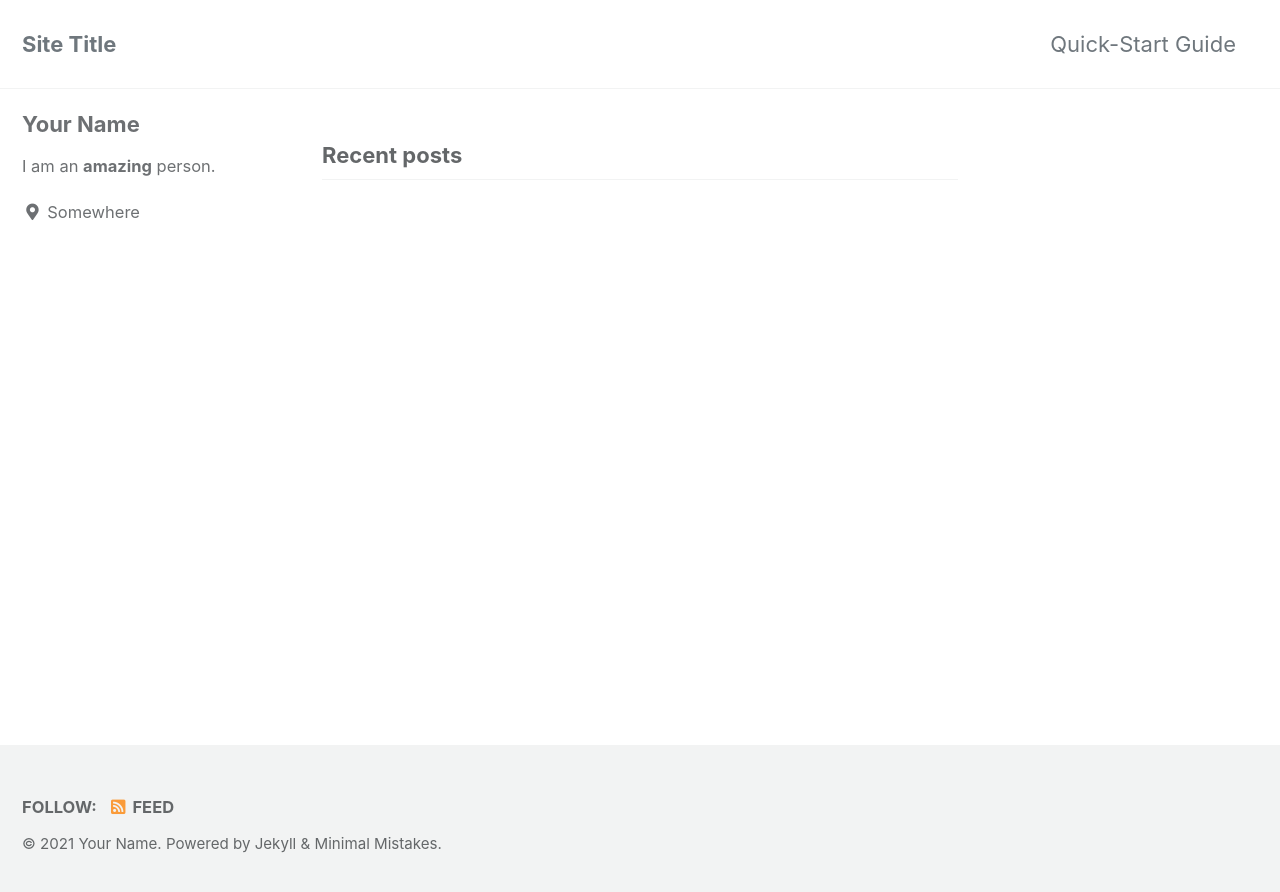
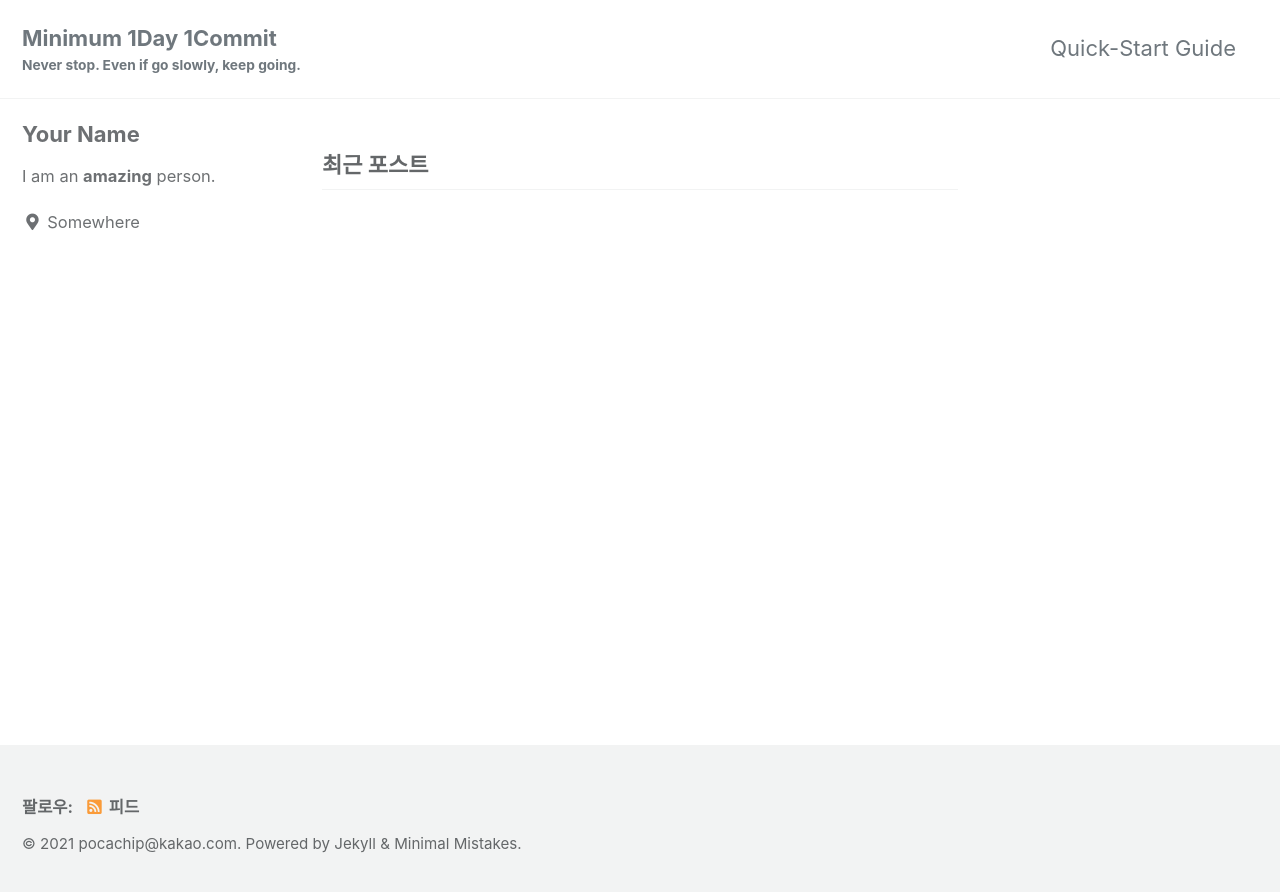
Before and after one commit to iCanWorkItOut/iCanWorkItOut.github.io, a Jekyll site: the page built from index.html, in a window 1280 px wide. Shown: the top 892 px of the page. Built offline with Jekyll 4.4.1, drawn with Linux system fonts in a browser that asks for light colours; cached includes are drawn as plain includes; the list of posts is cut into pages by our own code.

Commit message:
:speech_balloon: _config.yml 설정
Site Settings 설정
2021-05-19

```diff
--- a/_config.yml
+++ b/_config.yml
@@ -15,17 +15,17 @@
 minimal_mistakes_skin    : "default" # "air", "aqua", "contrast", "dark", "dirt", "neon", "mint", "plum", "sunrise"
 
 # Site Settings
-locale                   : "en-US"
-title                    : "Site Title"
+locale                   : "ko-KR" #언어-지역
+title                    : "Minimum 1Day 1Commit" # 블로그 제목
 title_separator          : "-"
-subtitle                 : # site tagline that appears below site title in masthead
-name                     : "Your Name"
-description              : "An amazing website."
-url                      : # the base hostname & protocol for your site e.g. "https://mmistakes.github.io"
-baseurl                  : # the subpath of your site, e.g. "/blog"
-repository               : # GitHub username/repo-name e.g. "mmistakes/minimal-mistakes"
-teaser                   : # path of fallback teaser image, e.g. "/assets/images/500x300.png"
-logo                     : # path of logo image to display in the masthead, e.g. "/assets/images/88x88.png"
+subtitle                 : "Never stop. Even if go slowly, keep going." # site tagline that appears below site title in masthead
+name                     : "pocachip@kakao.com" # 마크다운 {{site.name}}으로 사용 가능. 최하단에 표기 됨
+description              : "Pocachip's blog"
+url                      : "https://icanworkitout.github.io" # the base hostname & protocol for your site e.g. "https://mmistakes.github.io"
+baseurl                  : # 서브경로 : the subpath of your site, e.g. "/blog"
+repository               : "iCanWorkItOut/blog_comments" # "iCanWorkItOut/icanworkitout.github.io" # 블로그 리포지토리 주소(앞에 github.com 생략) GitHub username/repo-name e.g. "mmistakes/minimal-mistakes"
+teaser                   : # 이미지파일 경로 path of fallback teaser image, e.g. "/assets/images/500x300.png"
+logo                     : # 최상단 메뉴 바에 사이트 로고 넣기 path of logo image to display in the masthead, e.g. "/assets/images/88x88.png"
 masthead_title           : # overrides the website title displayed in the masthead, use " " for no title
 # breadcrumbs            : false # true, false (default)
 words_per_minute         : 200
```
